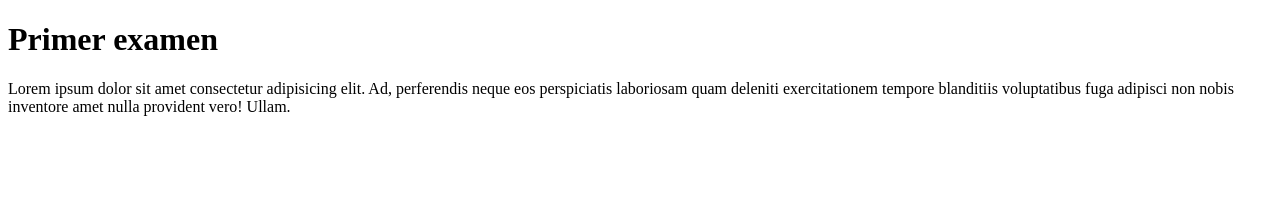
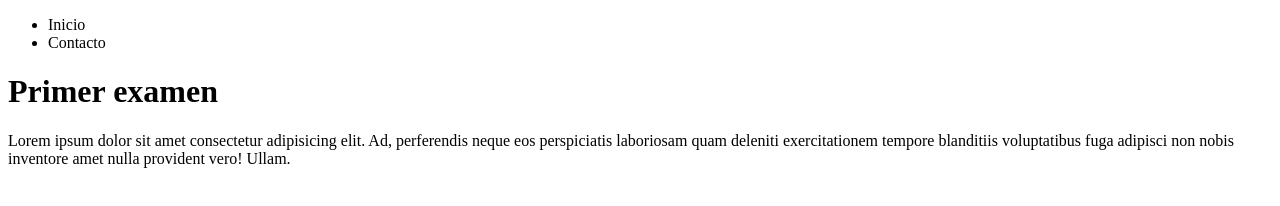
Before and after one commit to dario2021/Ejercicio1, a plain HTML site: page index.html in a window 1280 px wide. Drawn offline with Linux system fonts and the light colour scheme.

Commit message:
add header

```diff
--- a/index.html
+++ b/index.html
@@ -6,6 +6,12 @@
     <title>Test 1 git and github</title>
   </head>
   <body>
+    <header>
+      <ul>
+         <li>Inicio</li>
+         <li>Contacto</li>
+      </ul>
+     </header>
     <main>
         <h1>Primer examen</h1>
           <p>Lorem ipsum dolor sit amet consectetur adipisicing elit. Ad, perferendis neque eos perspiciatis laboriosam quam
```
